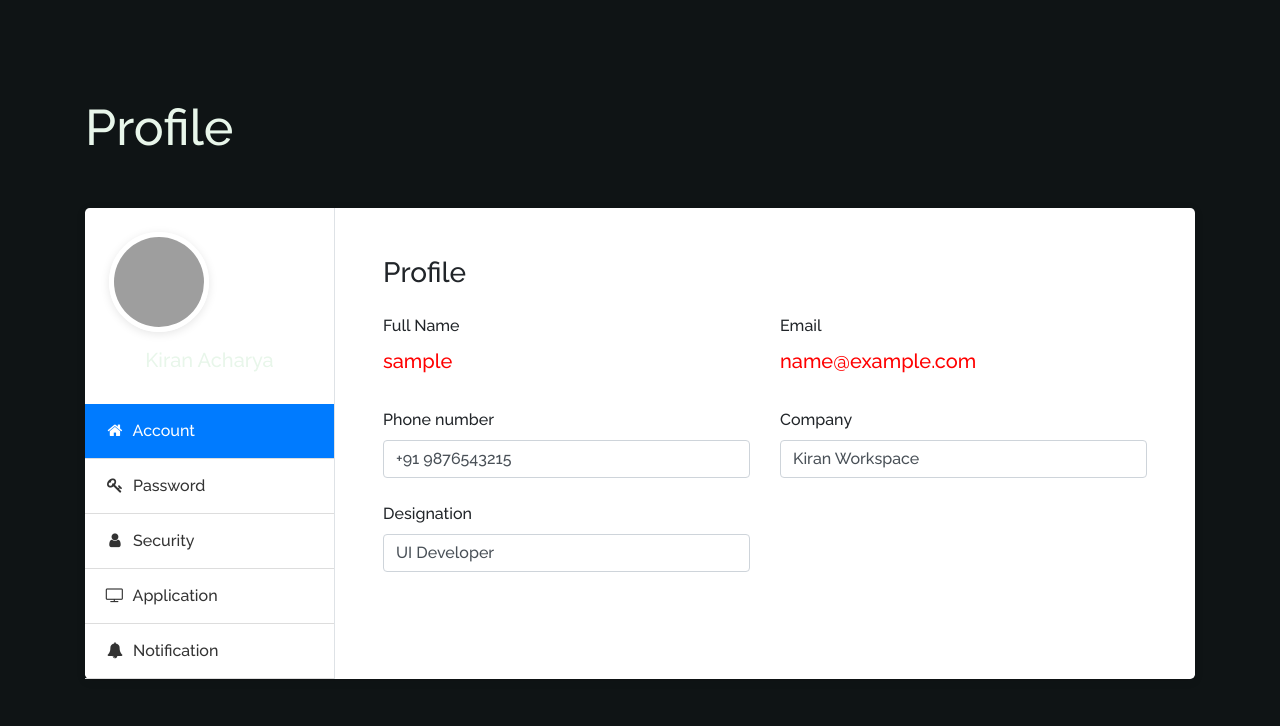
After one commit to lorikmorina/WebProjectGr13, a PHP site: page /profile.php in a window 1280 px wide. The commit adds this page. Shown: the top 726 px of the page. Run offline with PHP 8.4, Linux system fonts and the light colour scheme; the visitor is signed in with stand-in values (Sample User, id 1); some libraries are stand-ins or nearby versions; grey boxes are pictures that could not be loaded.

Commit message:
profile, autentification

```diff
--- a/dbConfig.php
+++ b/dbConfig.php
@@ -1,8 +1,8 @@
 <?php
-$servername = "localhost";
+$servername = "localhost:3307";
 $username = "root";
 $password = "";
-$dbname = "users";
+$dbname = "php2023";
 
 try {
     $conn = new PDO("mysql:host=$servername;dbname=$dbname", $username, $password);
--- /dev/null
+++ b/profile.php
@@ -0,0 +1,218 @@
+<?php session_start();
+?>
+<!DOCTYPE html>
+<html lang="en">
+<head>
+	<meta charset="UTF-8">
+	<title>Account Settings UI Design</title>
+	<meta content="width=device-width, initial-scale=1, maximum-scale=1, user-scalable=no" name="viewport">
+	<link rel="stylesheet" type="text/css" href="https://stackpath.bootstrapcdn.com/bootstrap/4.3.1/css/bootstrap.min.css">
+	<link rel="stylesheet" href="https://stackpath.bootstrapcdn.com/font-awesome/4.7.0/css/font-awesome.min.css">
+	<link rel="stylesheet" type="text/css" href="style.css">
+</head>
+<body>
+	<form action="profile_edit.php" method="POST">
+	<section class="py-5 my-5" >
+		<div class="container">
+			<h1 class="mb-5">Profile</h1>
+			<div class="bg-white shadow rounded-lg d-block d-sm-flex">
+				<div class="profile-tab-nav border-right" >
+					<div class="p-4">
+						<div class="img-circle text-center mb-3"  style="width: 100px;">
+							<img src="img/user2.jpg" alt="Image" class="shadow">
+						</div>
+						<h4 class="text-center">Kiran Acharya</h4>
+					</div>
+					<div class="nav flex-column nav-pills" id="v-pills-tab" role="tablist" aria-orientation="vertical">
+						<a class="nav-link active" id="account-tab" data-toggle="pill" href="#account" role="tab" aria-controls="account" aria-selected="true">
+							<i class="fa fa-home text-center mr-1"></i>
+							Account
+						</a>
+						<a class="nav-link" id="password-tab" data-toggle="pill" href="#password" role="tab" aria-controls="password" aria-selected="false">
+							<i class="fa fa-key text-center mr-1"></i>
+							Password
+						</a>
+						<a class="nav-link" id="security-tab" data-toggle="pill" href="#security" role="tab" aria-controls="security" aria-selected="false">
+							<i class="fa fa-user text-center mr-1"></i>
+							Security
+						</a>
+						<a class="nav-link" id="application-tab" data-toggle="pill" href="#application" role="tab" aria-controls="application" aria-selected="false">
+							<i class="fa fa-tv text-center mr-1"></i>
+							Application
+						</a>
+						<a class="nav-link" id="notification-tab" data-toggle="pill" href="#notification" role="tab" aria-controls="notification" aria-selected="false">
+							<i class="fa fa-bell text-center mr-1"></i>
+							Notification
+						</a>
+					</div>
+				</div>
+				<div class="tab-content p-4 p-md-5" id="v-pills-tabContent">
+					<div class="tab-pane fade show active" id="account" role="tabpanel" aria-labelledby="account-tab">
+						<h3 class="mb-4">Profile</h3>
+						<div class="row">
+							<div class="col-md-6">
+								<div class="form-group">
+								  	<label>Full Name</label><br>
+								  	<label style="font-size:20px;color:red;"><?php
+										echo $_SESSION['user'];
+									?></label>
+								</div>
+							</div>
+
+							<div class="col-md-6">
+								<div class="form-group">
+								  	<label>Email</label><br>
+								  	<label style="font-size:20px;color:red;"><?php
+										echo $_SESSION['email'];
+									?></label>
+								</div>
+							</div>
+							<div class="col-md-6">
+								<div class="form-group">
+								  	<label>Phone number</label>
+								  	<input type="text" class="form-control" value="+91 9876543215">
+								</div>
+							</div>
+							<div class="col-md-6">
+								<div class="form-group">
+								  	<label>Company</label>
+								  	<input type="text" class="form-control" value="Kiran Workspace">
+								</div>
+							</div>
+							<div class="col-md-6">
+								<div class="form-group">
+								  	<label>Designation</label>
+								  	<input type="text" class="form-control" value="UI Developer">
+								</div>
+							</div>
+						</div>
+					</div>
+					<div class="tab-pane fade" id="password" role="tabpanel" aria-labelledby="password-tab">
+						<h3 class="mb-4">Password Settings</h3>
+						<div class="row">
+							<div class="col-md-6">
+								<div class="form-group">
+								  	<label>Old password</label>
+								  	<input type="password" class="form-control" name="old_password">
+								</div>
+							</div>
+						</div>
+						<div class="row">
+							<div class="col-md-6">
+								<div class="form-group">
+								  	<label>New password</label>
+								  	<input type="password" class="form-control" name="new_password">
+								</div>
+							</div>
+							<div class="col-md-6">
+								<div class="form-group">
+								  	<label>Confirm new password</label>
+								  	<input type="password" class="form-control" name="confirm_password">
+								</div>
+							</div>
+						</div>
+						<div>
+							<button type="submit" class="btn btn-primary" name="btn">Update</button>
+							<button type="cancle" class="btn btn-light">Cancel</button>
+
+						</div>
+					</div>
+					<div class="tab-pane fade" id="security" role="tabpanel" aria-labelledby="security-tab">
+						<h3 class="mb-4">Security Settings</h3>
+						<div class="row">
+							<div class="col-md-6">
+								<div class="form-group">
+								  	<label>Login</label>
+								  	<input type="text" class="form-control">
+								</div>
+							</div>
+							<div class="col-md-6">
+								<div class="form-group">
+								  	<label>Two-factor auth</label>
+								  	<input type="text" class="form-control">
+								</div>
+							</div>
+							<div class="col-md-6">
+								<div class="form-group">
+									<div class="form-check">
+										<input class="form-check-input" type="checkbox" value="" id="recovery">
+										<label class="form-check-label" for="recovery">
+										Recovery
+										</label>
+									</div>
+								</div>
+							</div>
+						</div>
+						<div>
+							<button class="btn btn-primary">Update</button>
+							<button class="btn btn-light">Cancel</button>
+						</div>
+					</div>
+					<div class="tab-pane fade" id="application" role="tabpanel" aria-labelledby="application-tab">
+						<h3 class="mb-4">Application Settings</h3>
+						<div class="row">
+							<div class="col-md-6">
+								<div class="form-group">
+									<div class="form-check">
+										<input class="form-check-input" type="checkbox" value="" id="app-check">
+										<label class="form-check-label" for="app-check">
+										App check
+										</label>
+									</div>
+									<div class="form-check">
+										<input class="form-check-input" type="checkbox" value="" id="defaultCheck2" >
+										<label class="form-check-label" for="defaultCheck2">
+										Lorem ipsum dolor sit.
+										</label>
+									</div>
+								</div>
+							</div>
+						</div>
+						<div>
+							<button class="btn btn-primary">Update</button>
+							<button class="btn btn-light">Cancel</button>
+						</div>
+					</div>
+					<div class="tab-pane fade" id="notification" role="tabpanel" aria-labelledby="notification-tab">
+						<h3 class="mb-4">Notification Settings</h3>
+						<div class="form-group">
+							<div class="form-check">
+								<input class="form-check-input" type="checkbox" value="" id="notification1">
+								<label class="form-check-label" for="notification1">
+									Lorem ipsum dolor sit amet consectetur adipisicing elit. Dolorum accusantium accusamus, neque cupiditate quis
+								</label>
+							</div>
+						</div>
+						<div class="form-group">
+							<div class="form-check">
+								<input class="form-check-input" type="checkbox" value="" id="notification2" >
+								<label class="form-check-label" for="notification2">
+									hic nesciunt repellat perferendis voluptatum totam porro eligendi.
+								</label>
+							</div>
+						</div>
+						<div class="form-group">
+							<div class="form-check">
+								<input class="form-check-input" type="checkbox" value="" id="notification3" >
+								<label class="form-check-label" for="notification3">
+									commodi fugiat molestiae tempora corporis. Sed dignissimos suscipit
+								</label>
+							</div>
+						</div>
+						<div>
+							<button class="btn btn-primary">Update</button>
+							<button class="btn btn-light">Cancel</button>
+						</div>
+					</div>
+				</div>
+			</div>
+		</div>
+	</section>
+</form>
+
+
+	<script src="https://code.jquery.com/jquery-3.2.1.slim.min.js"></script>
+	<script src="https://cdnjs.cloudflare.com/ajax/libs/popper.js/1.12.9/umd/popper.min.js"></script>
+	<script src="https://maxcdn.bootstrapcdn.com/bootstrap/4.0.0/js/bootstrap.min.js"></script>
+</body>
+</html>
--- a/signin.php
+++ b/signin.php
@@ -9,11 +9,17 @@ try {
     $stmt->bindParam(':username', $username);
     $stmt->execute();
     $user = $stmt->fetch(PDO::FETCH_ASSOC);
+
     $hashedPassword = $user['saltedHash'];
+    $id = $user['id'];
+    $email = $user['email'];
+
     if ($user) {
 
         if (password_verify($password, $hashedPassword)) {
             $_SESSION['user'] = $username;
+            $_SESSION['id'] = $id;
+            $_SESSION['email'] = $email;
             header("location: index.php");
         } else {
             echo "Password is incorrect!";
--- a/style.css
+++ b/style.css
@@ -649,6 +649,40 @@ footer .copyright {
     color: rgb(207, 85, 85);
     background-color: transparent;
 }
+/*profile style*/
+.shadow {
+	box-shadow: 0 2px 10px rgba(0, 0, 0, 0.1) !important;
+}
+
+.profile-tab-nav {
+	min-width: 250px;
+}
+
+.tab-content {
+	flex: 1;
+}
+
+.form-group {
+	margin-bottom: 1.5rem;
+}
+
+.nav-pills a.nav-link {
+	padding: 15px 20px;
+	border-bottom: 1px solid #ddd;
+	border-radius: 0;
+	color: #333;
+}
+.nav-pills a.nav-link i {
+	width: 20px;
+}
+
+.img-circle img {
+	height: 100px;
+	width: 100px;
+	border-radius: 100%;
+	border: 5px solid #fff;
+}
+
 
 /* medium screen style */
 @media (max-width: 799px) {
```
Also changed, not shown: index.php (+9 -12 lines), profile_edit.php (added, +33 -0 lines), signup.php (line endings or trailing spaces).
